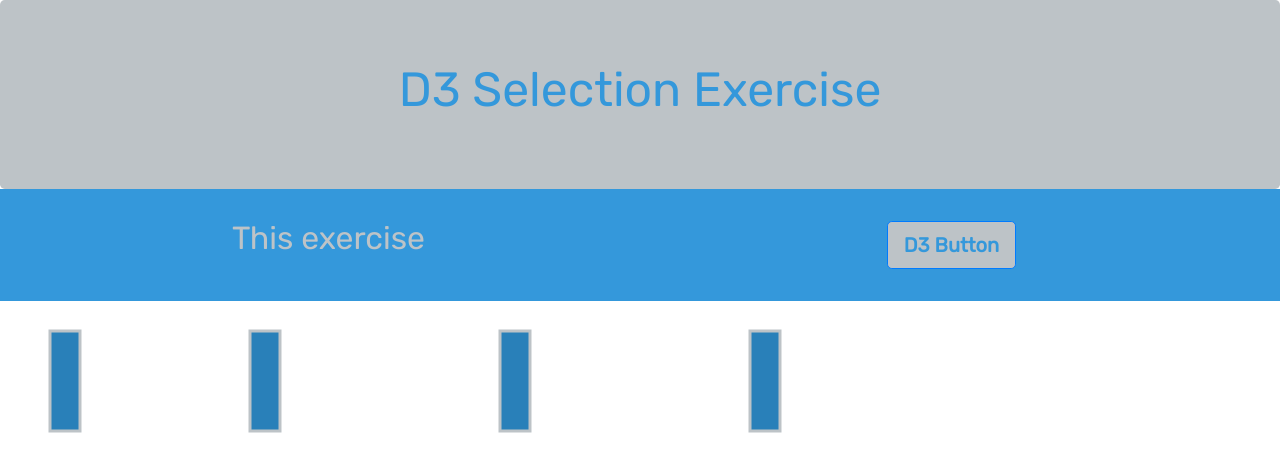
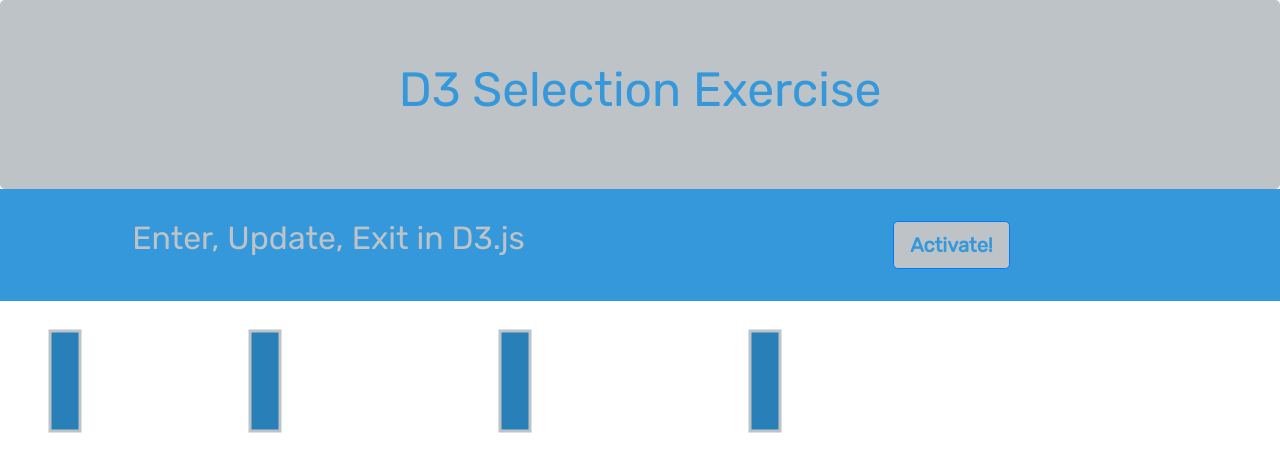
Before and after one commit to inspectordanno/2017_portfolio, a plain HTML site: page _site/D3_selections/index.html in a window 1280 px wide. Drawn offline with nearby package versions, Linux system fonts and the light colour scheme.

Commit message:
"commit 2 d3 selections"

```diff
--- a/_site/D3_selections/index.html
+++ b/_site/D3_selections/index.html
@@ -19,10 +19,10 @@
     <div class="container-fluid directions">
       <div class="row">
         <div class="col-md-6 text-center">
-          <h2>This exercise </h2>
+          <h2>Enter, Update, Exit in D3.js</h2>
         </div>
         <div class="col-md-6 text-center">
-          <button type="button" class="btn btn-primary btn-lg">D3 Button</button>
+          <button type="button" class="btn btn-primary btn-lg">Activate!</button>
         </div>
       </div>
     </div>
```
